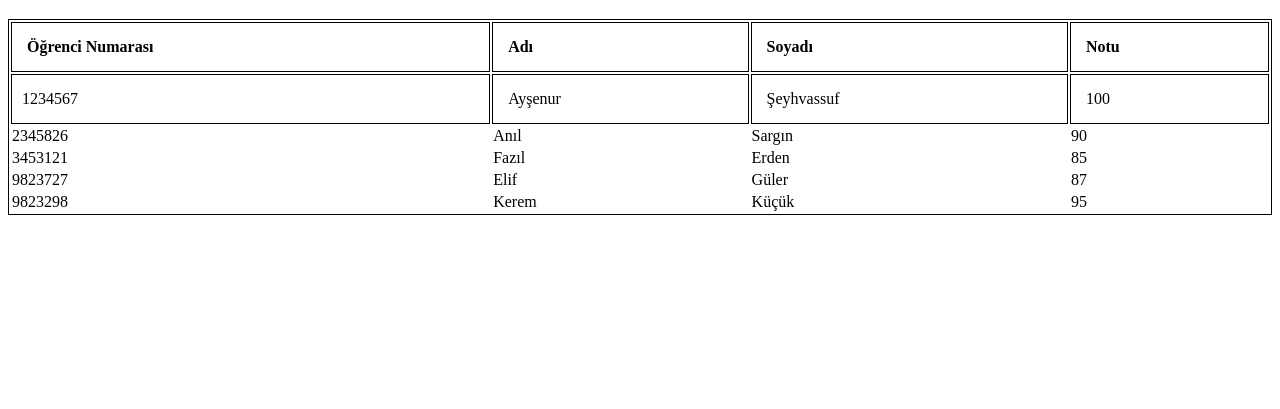
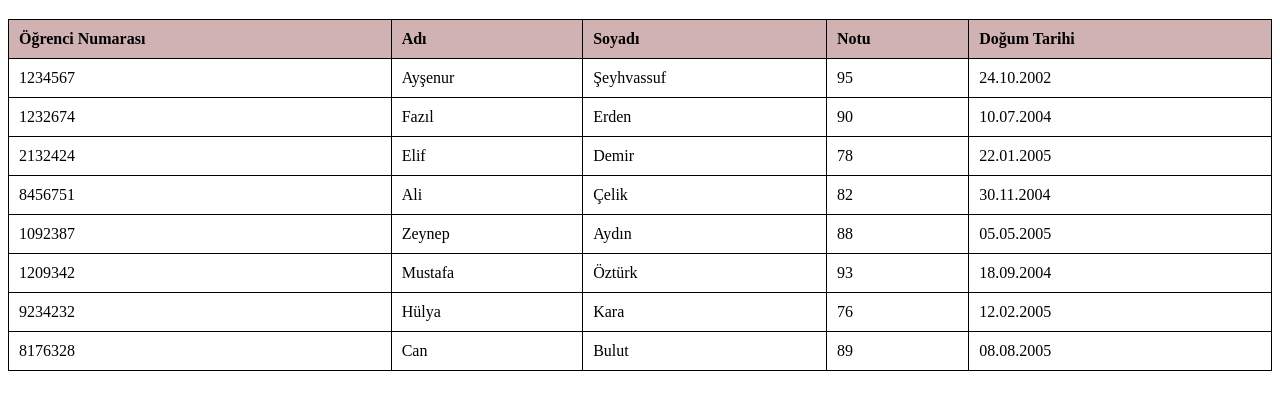
Before and after one commit to aysenurr2/Patika-Frontend-Bootcamp, a plain HTML site: page week1/sinif_tablosu.html in a window 1280 px wide. Shown: the part 61-470 px from the top of the page. Drawn offline with Linux system fonts and the light colour scheme.

Commit message:
week1 sınıf tablosu pratiği güncellendi

```diff
--- a/week1/sinif_tablosu.html
+++ b/week1/sinif_tablosu.html
@@ -4,46 +4,91 @@
     <meta charset="UTF-8">
     <meta name="viewport" content="width=device-width, initial-scale=1.0">
     <title>Siniftablosu</title>
+    <style>
+        table {
+            width: 100%;
+            border-collapse: collapse;
+        }
+        th, td {
+            border: 0.1px solid rgb(0, 0, 0);
+            padding: 10px;
+            text-align: left;
+        }
+        th {
+            background-color: #d1b2b2;
+        }
+    </style>
 </head>
 <body>
     <h1>Sınıf Tablosu</h1>
-<table style="width:100%; border: 1px solid black;">
+    <table>
+        <thead>
             <tr>
-        <th style="border: 1px solid black; padding: 15px; text-align: left;">Öğrenci Numarası</th>
-        <th style="border: 1px solid black; padding: 15px; text-align: left;">Adı</th>
-        <th style="border: 1px solid black; padding: 15px; text-align: left;">Soyadı</th>
-        <th style="border: 1px solid black; padding: 15px; text-align: left;">Notu</th>
+                <th>Öğrenci Numarası</th>
+                <th>Adı</th>
+                <th>Soyadı</th>
+                <th>Notu</th>
+                <th>Doğum Tarihi</th>
+            </tr>
+        </thead>
+        <tbody>
+            <tr>
+                <td>1234567</td>
+                <td>Ayşenur</td>
+                <td>Şeyhvassuf</td>
+                <td>95</td>
+                <td>24.10.2002</td>
             </tr>
             <tr>
-        <td style="border: 1px solid black; padding: 10px; text-align: left;">1234567</td>
-        <td style="border: 1px solid black; padding: 15px; text-align: left;">Ayşenur</td>
-        <td style="border: 1px solid black; padding: 15px; text-align: left;">Şeyhvassuf</td>
-        <td style="border: 1px solid black; padding: 15px; text-align: left;">100</td>
+                <td>1232674</td>
+                <td>Fazıl</td>
+                <td>Erden</td>
+                <td>90</td>
+                <td>10.07.2004</td>
             </tr>
             <tr>
-        <td>2345826</td>
-        <td>Anıl</td>
-        <td>Sargın</td>
-        <td>90</td>
+                <td>2132424</td>
+                <td>Elif</td>
+                <td>Demir</td>
+                <td>78</td>
+                <td>22.01.2005</td>
             </tr>
             <tr>
-        <td>3453121</td>
-        <td>Fazıl</td>
-        <td>Erden</td>
-        <td>85</td>
+                <td>8456751</td>
+                <td>Ali</td>
+                <td>Çelik</td>
+                <td>82</td>
+                <td>30.11.2004</td>
             </tr>
             <tr>
-        <td>9823727</td>
-        <td>Elif</td>
-        <td>Güler</td>
-        <td>87</td>
+                <td>1092387</td>
+                <td>Zeynep</td>
+                <td>Aydın</td>
+                <td>88</td>
+                <td>05.05.2005</td>
             </tr>
             <tr>
-        <td>9823298</td>
-        <td>Kerem</td>
-        <td>Küçük</td>
-        <td>95</td>
+                <td>1209342</td>
+                <td>Mustafa</td>
+                <td>Öztürk</td>
+                <td>93</td>
+                <td>18.09.2004</td>
             </tr>
+            <tr>
+                <td>9234232</td>
+                <td>Hülya</td>
+                <td>Kara</td>
+                <td>76</td>
+                <td>12.02.2005</td>
+            </tr>
+            <tr>
+                <td>8176328</td>
+                <td>Can</td>
+                <td>Bulut</td>
+                <td>89</td>
+                <td>08.08.2005</td>
+            </tr>
+        </tbody>
     </table>
 
 </body>
```
Lines whose indentation alone changed are shown as unchanged.
